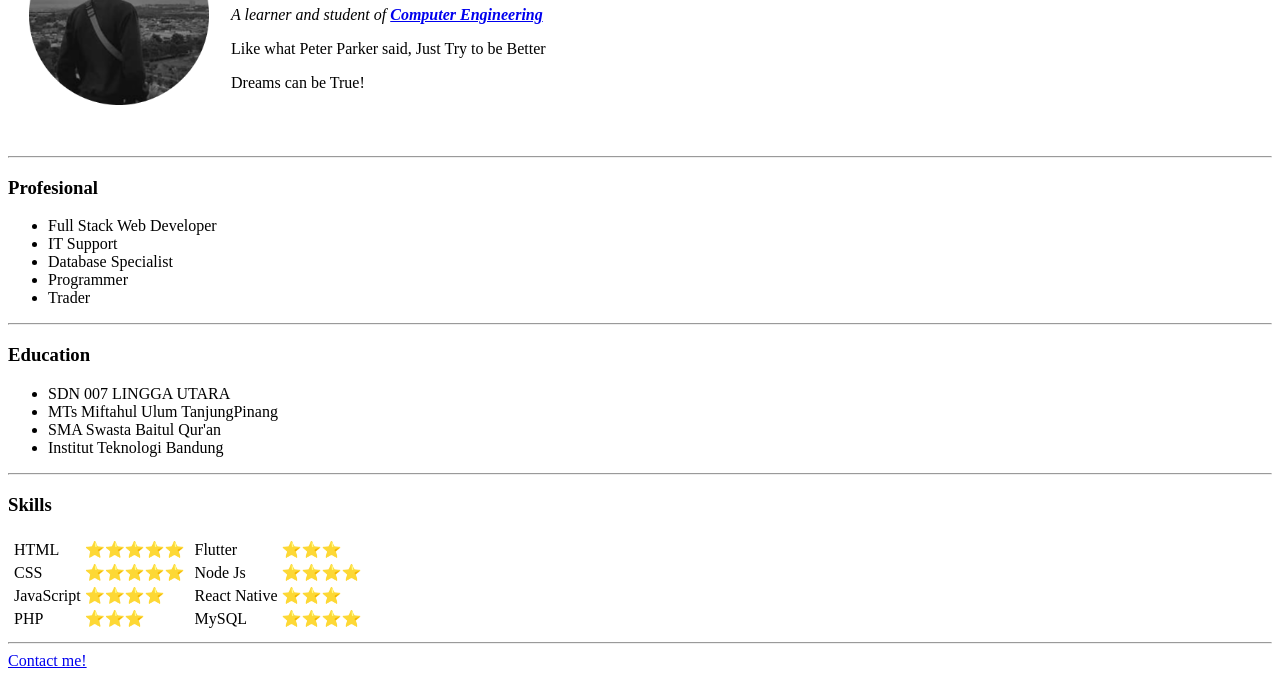
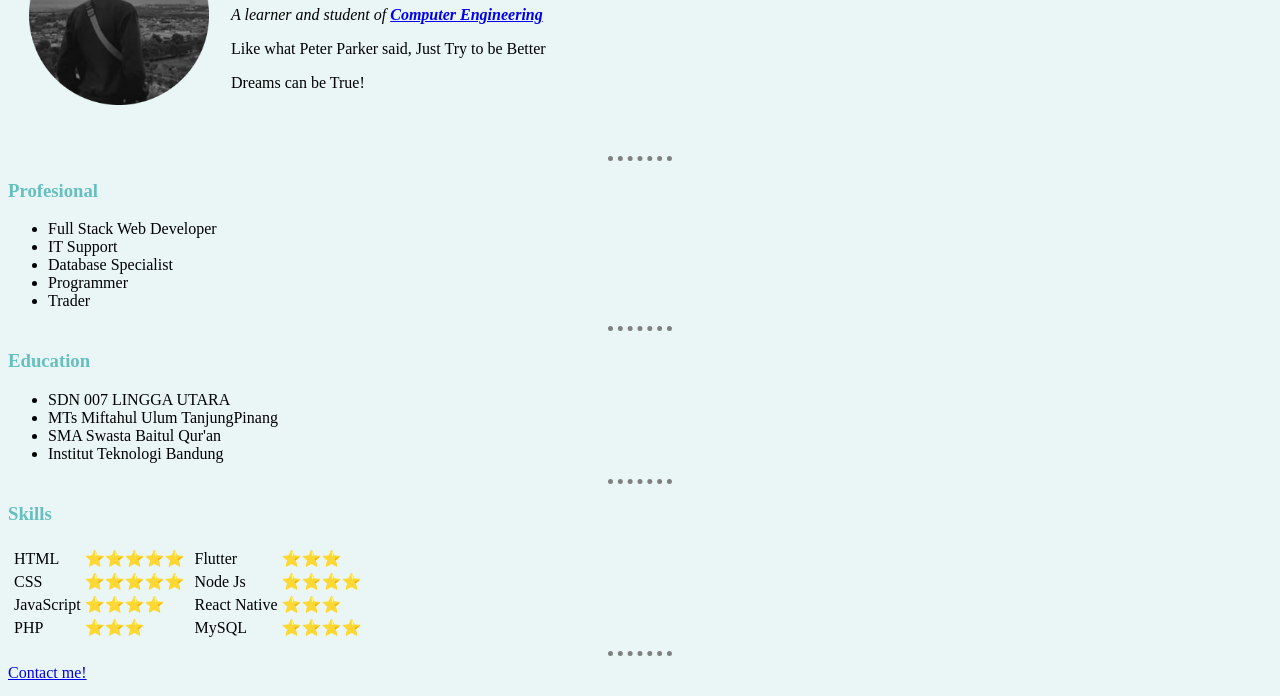
Before and after one commit to helwyzx/cv, a plain HTML site: page index.html in a window 1280 px wide. Shown: the part 104-800 px from the top of the page. Drawn offline with Linux system fonts and the light colour scheme.

Commit message:
update style

```diff
--- a/style.css
+++ b/style.css
@@ -1,5 +1,17 @@
+body{
+    background-color: #EAF6F6;
+}
+h1,h3{
+    color:#66BFBF;
+}
+hr{
 
-
+    border-width: 5px;
+    border-style:none;
+    border-top-style: dotted;
+    border-color: grey;
+    width:5%;
+}
 table{
     text-align: left;
     padding: 20;
```
